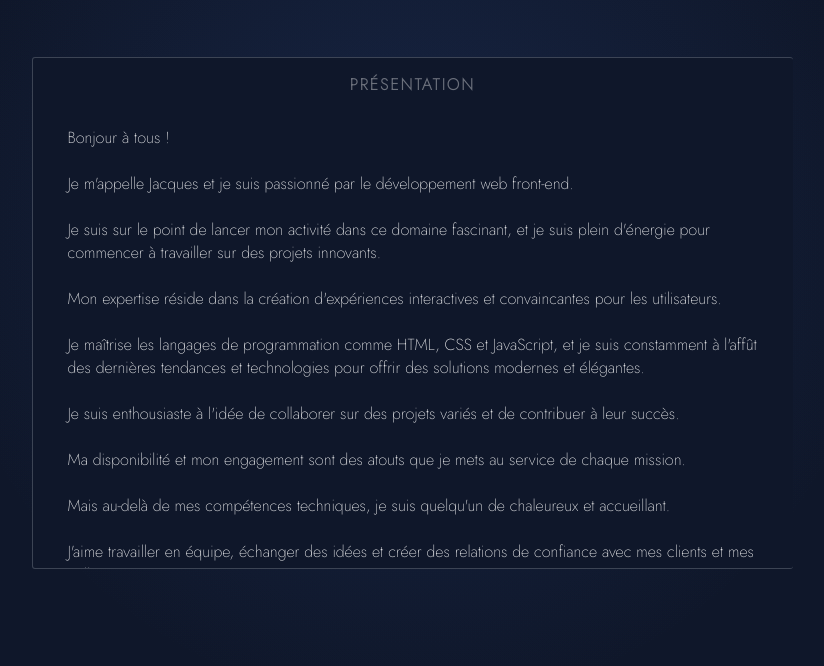
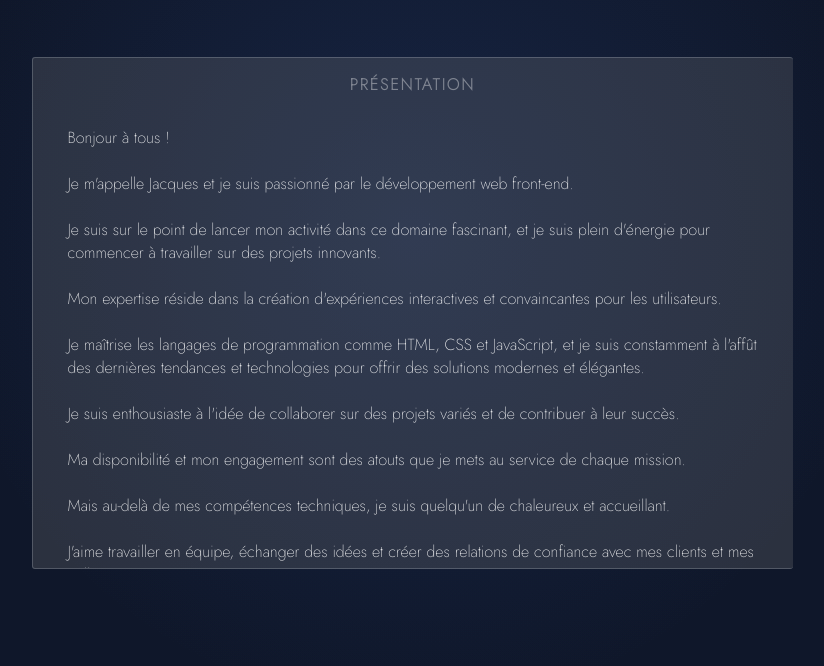
Before and after one commit to Azacada/site, a plain HTML site: page index.html in a window 1280 px wide. In both pictures the pointer is over the element 640 px from the left and 384 px from the top of the page. Shown: the part 71-737 px from the top of the page, without its empty margins (228-1052 px from the left). Drawn offline with Linux system fonts and the light colour scheme; a web font is replaced by a local one.

Commit message:
elements change background color

```diff
--- a/css/styles.css
+++ b/css/styles.css
@@ -68,6 +68,11 @@ h1 {
     overflow-x: hidden;
 }
 
+.box_presentation:hover {
+    background: rgba(129, 129, 129, 0.25);
+
+}
+
 /* ===== Scrollbar CSS ===== */
   /* Firefox */
 
```
